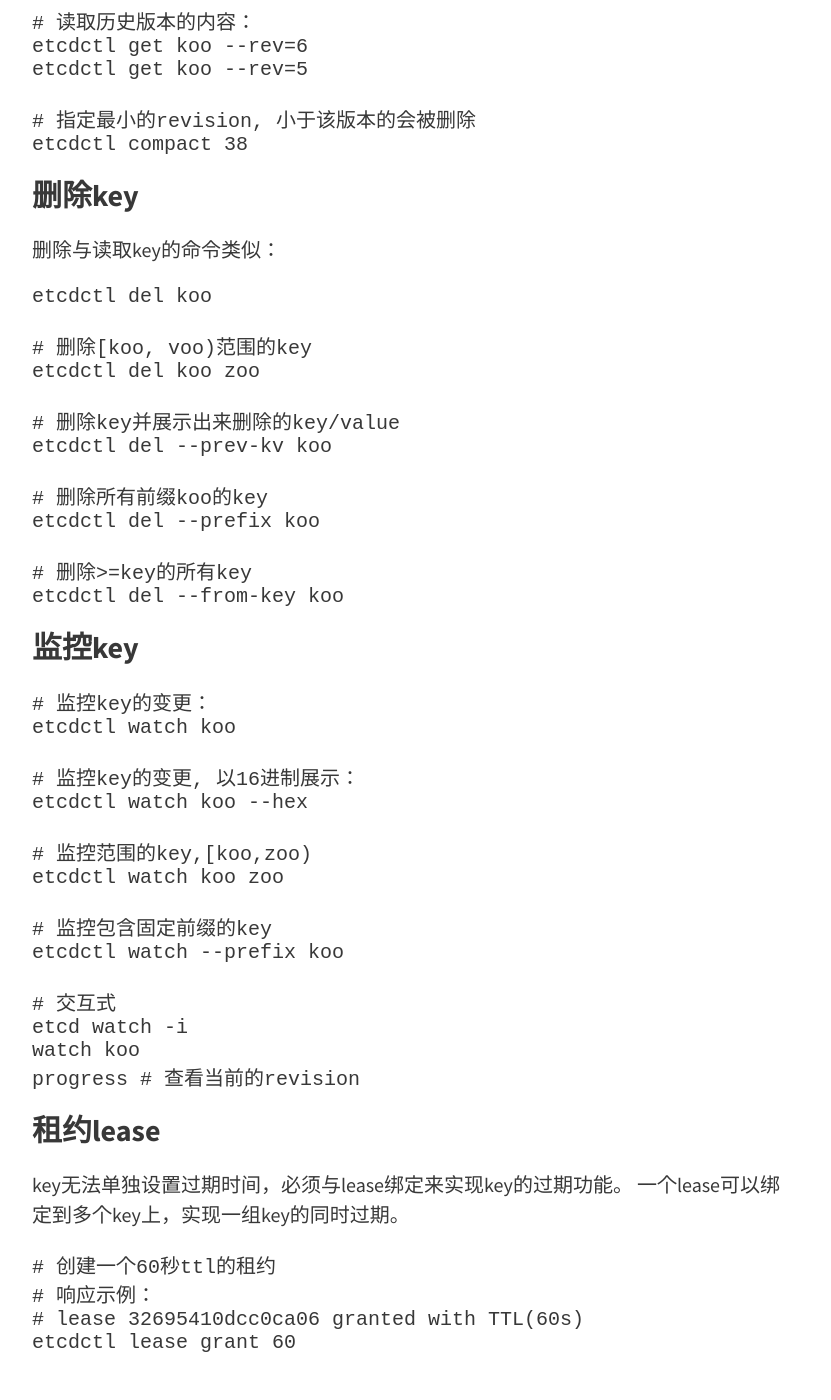
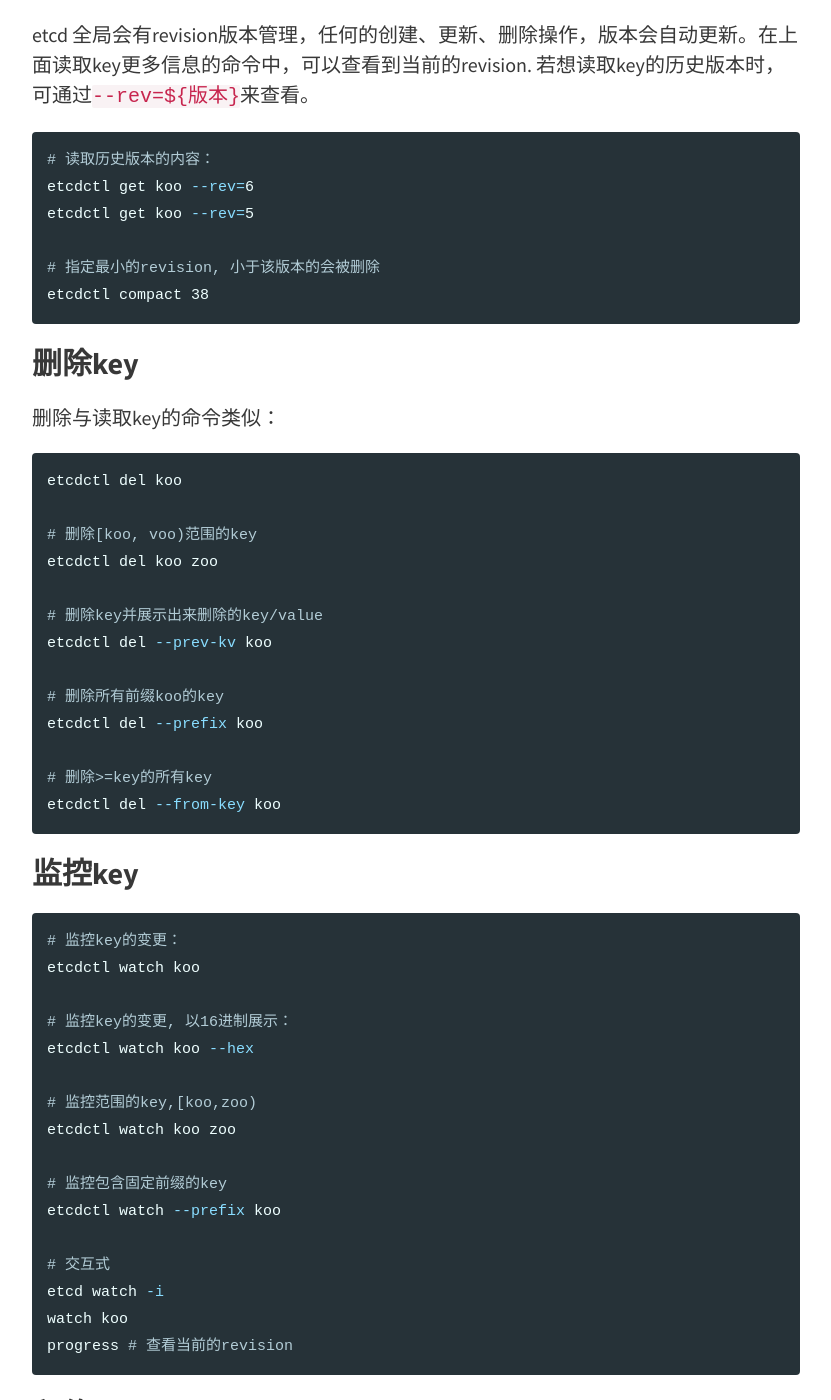
Before and after one commit to ejin66/ejin66.github.io, a Jekyll site: the page built from _posts/2023-03-18-etcd.md, in a window 1280 px wide and 1400 px high, scrolled down 1718 px. Shown: the whole window, without its empty margins (224-1055 px from the left). Built offline with Jekyll 4.4.1, drawn with Linux system fonts in a browser that asks for light colours; some of the changed text lies outside the part shown.

Commit message:
feat: 更新etcd

````diff
--- a/_posts/2023-03-18-etcd.md
+++ b/_posts/2023-03-18-etcd.md
@@ -10,7 +10,7 @@ tags: [ETCD]
 
 ### 设置key
 
-```commandline
+```bash
 # 设置 koo:voo
 etcdctl put koo voo
 
@@ -21,7 +21,7 @@ etcdctl put koo voo --lease xxxxxxxx
 
 ### 读取key
 
-```commandline
+```bash
 # 读取key
 # 响应示例：
 # koo
@@ -61,7 +61,7 @@ etcdctl get --from-key koo
 etcd 全局会有revision版本管理，任何的创建、更新、删除操作，版本会自动更新。在上面读取key更多信息的命令中，可以查看到当前的revision.
 若想读取key的历史版本时，可通过`--rev=${版本}`来查看。
 
-```commandline
+```bash
 # 读取历史版本的内容：
 etcdctl get koo --rev=6
 etcdctl get koo --rev=5
@@ -72,7 +72,7 @@ etcdctl compact 38
 
 ### 删除key
 删除与读取key的命令类似：
-```commandline
+```bash
 etcdctl del koo
 
 # 删除[koo, voo)范围的key
@@ -90,7 +90,7 @@ etcdctl del --from-key koo
 
 ### 监控key
 
-```commandline
+```bash
 # 监控key的变更：
 etcdctl watch koo
 
@@ -113,7 +113,7 @@ progress # 查看当前的revision
 key无法单独设置过期时间，必须与lease绑定来实现key的过期功能。
 一个lease可以绑定到多个key上，实现一组key的同时过期。
 
-```commandline
+```bash
 # 创建一个60秒ttl的租约
 # 响应示例：
 # lease 32695410dcc0ca06 granted with TTL(60s)
````
